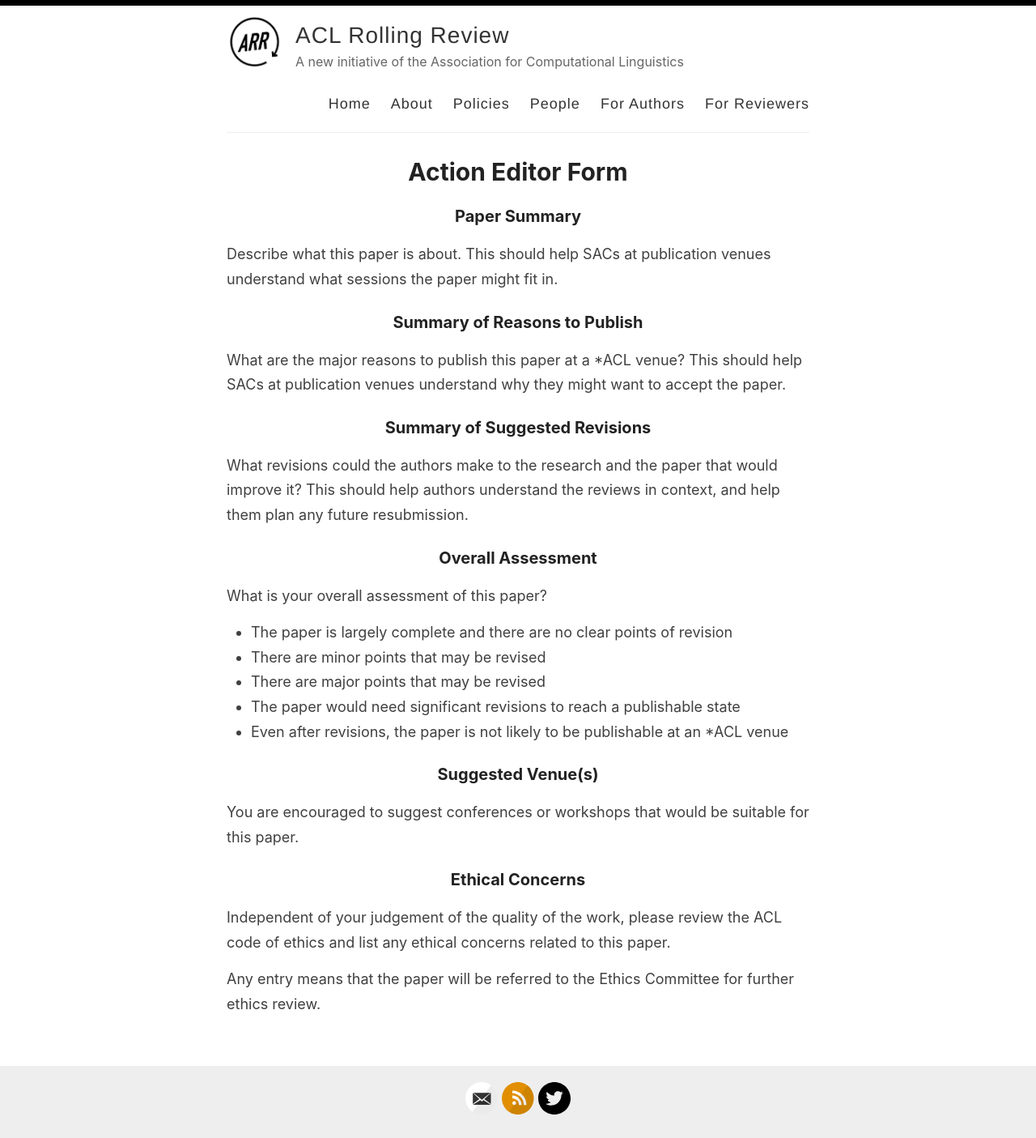
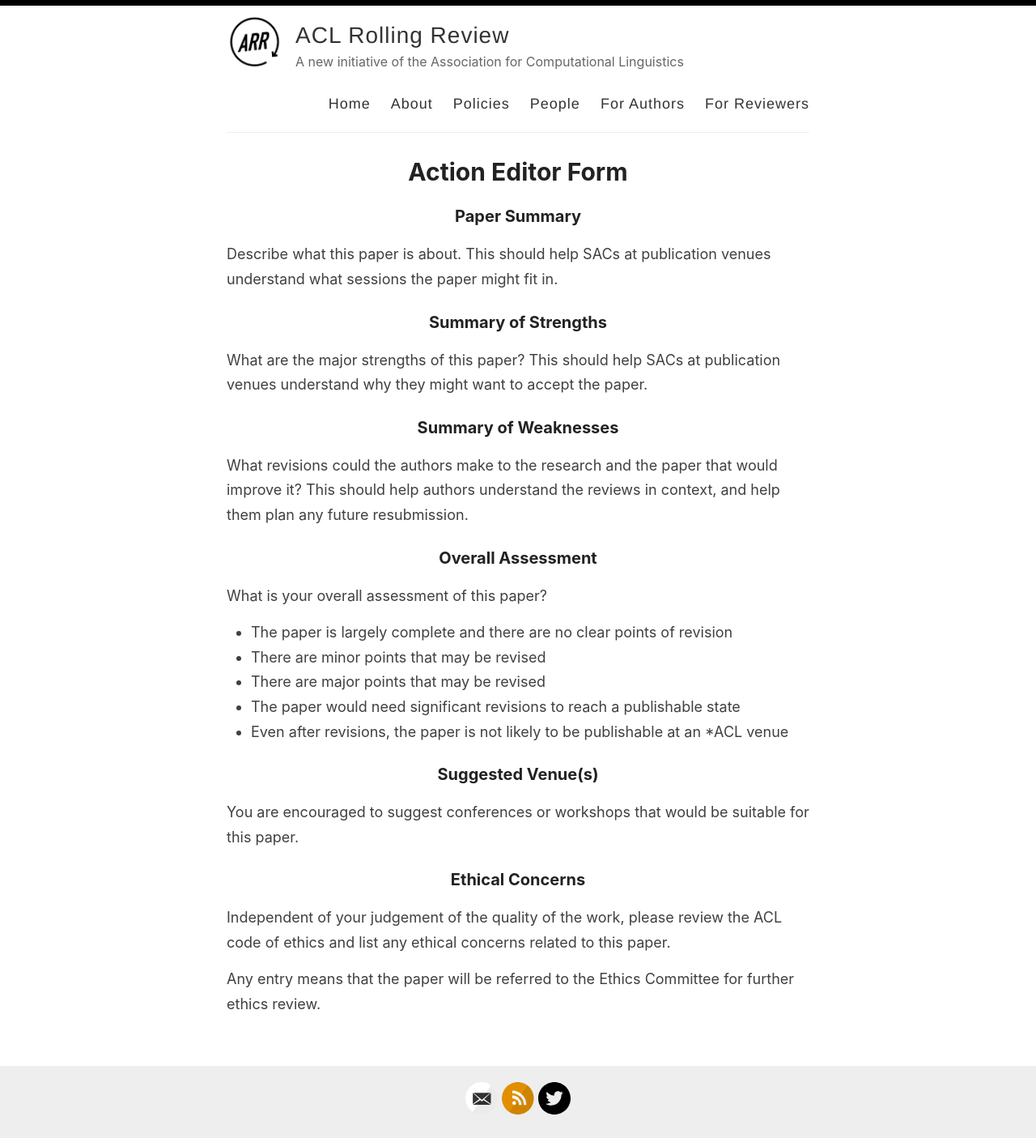
Before and after one commit to amitmerchant1990/reverie, a Jekyll site: the page built from actioneditorreviewform.md, in a window 1280 px wide. Shown: the whole page at 81% size. Built offline with Jekyll 4.4.1, drawn with Linux system fonts in a browser that asks for light colours.

Commit message:
Update actioneditorreviewform.md

```diff
--- a/actioneditorreviewform.md
+++ b/actioneditorreviewform.md
@@ -7,11 +7,12 @@ permalink: /actioneditorform
 ### Paper Summary
 
 Describe what this paper is about. This should help SACs at publication venues understand what sessions the paper might fit in.
-### Summary of Reasons to Publish
 
-What are the major reasons to publish this paper at a *ACL venue? This should help SACs at publication venues understand why they might want to accept the paper.
+### Summary of Strengths
 
-### Summary of Suggested Revisions
+What are the major strengths of this paper? This should help SACs at publication venues understand why they might want to accept the paper.
+
+### Summary of Weaknesses
 
 What revisions could the authors make to the research and the paper that would improve it? This should help authors understand the reviews in context, and help them plan any future resubmission.
 
```
